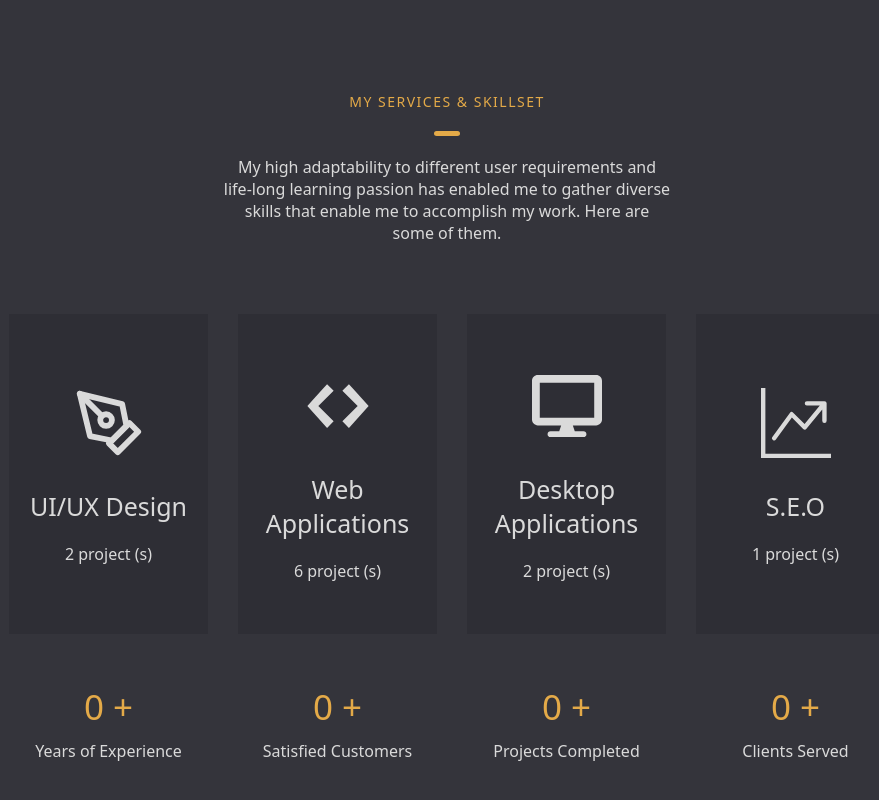
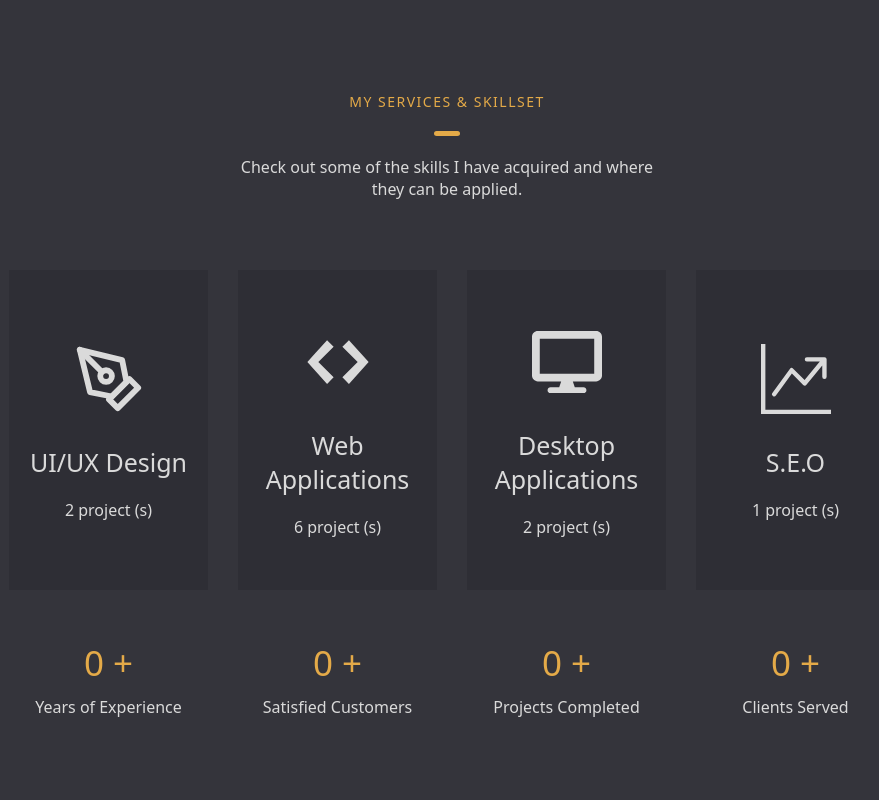
Before and after one commit to 1wes/Wes-Portfolio, a React (Create React App) app: page / in a window 1280 px wide. Shown: the part 882-1682 px from the top of the page, without its empty margins (193-1072 px from the left). Built offline with nearby package versions, Linux system fonts and the light colour scheme.

Commit message:
change section tagline

```diff
--- a/src/components/services.js
+++ b/src/components/services.js
@@ -26,8 +26,7 @@ let SectionHeader=({header, tagline})=>{
 let ServicesDescription=()=>{
 
     const header=`MY SERVICES & SKILLSET`;
-    const tagline=` My high adaptability to different user requirements and life-long learning passion has enabled me to gather diverse skills that
-    enable me to accomplish my work. Here are some of them.`
+    const tagline=` Check out some of the skills I have acquired and where they can be applied.`
 
     return(
 
```
